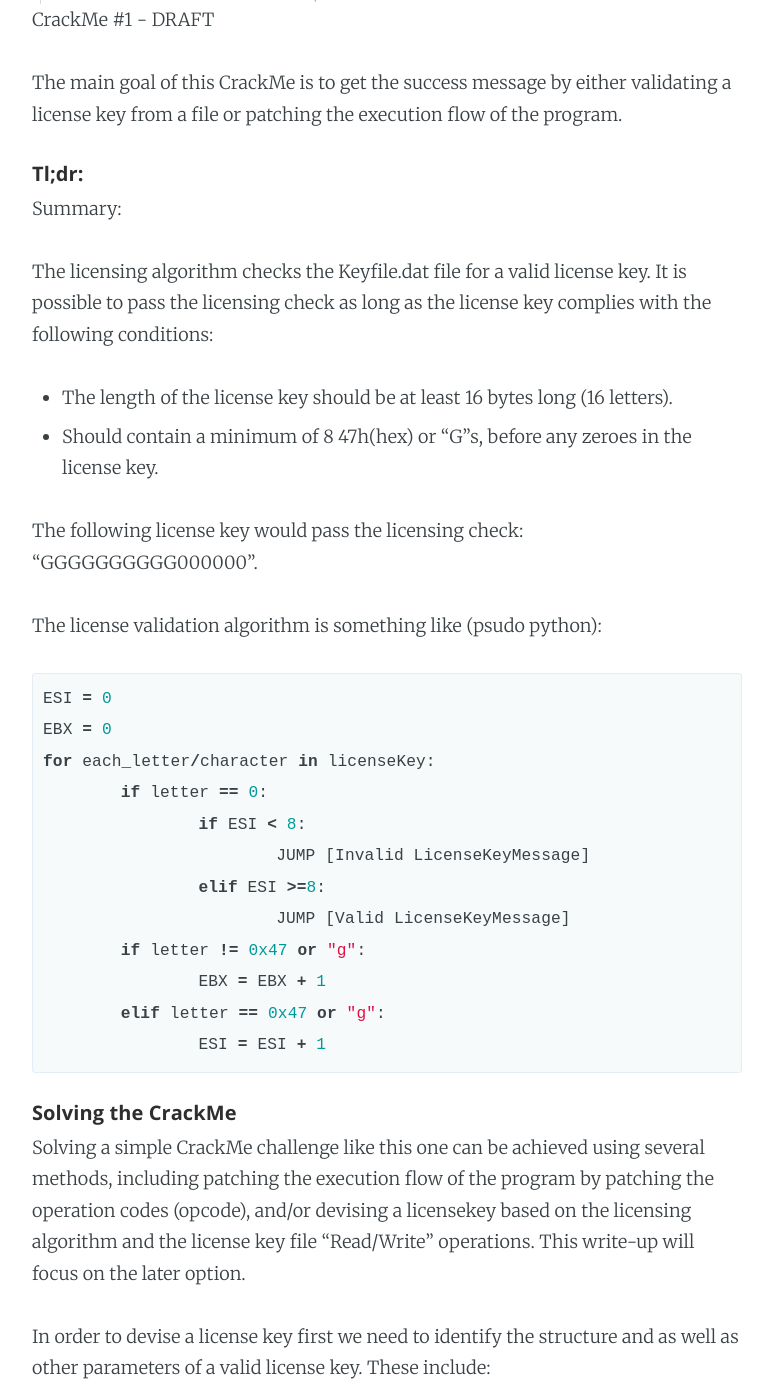
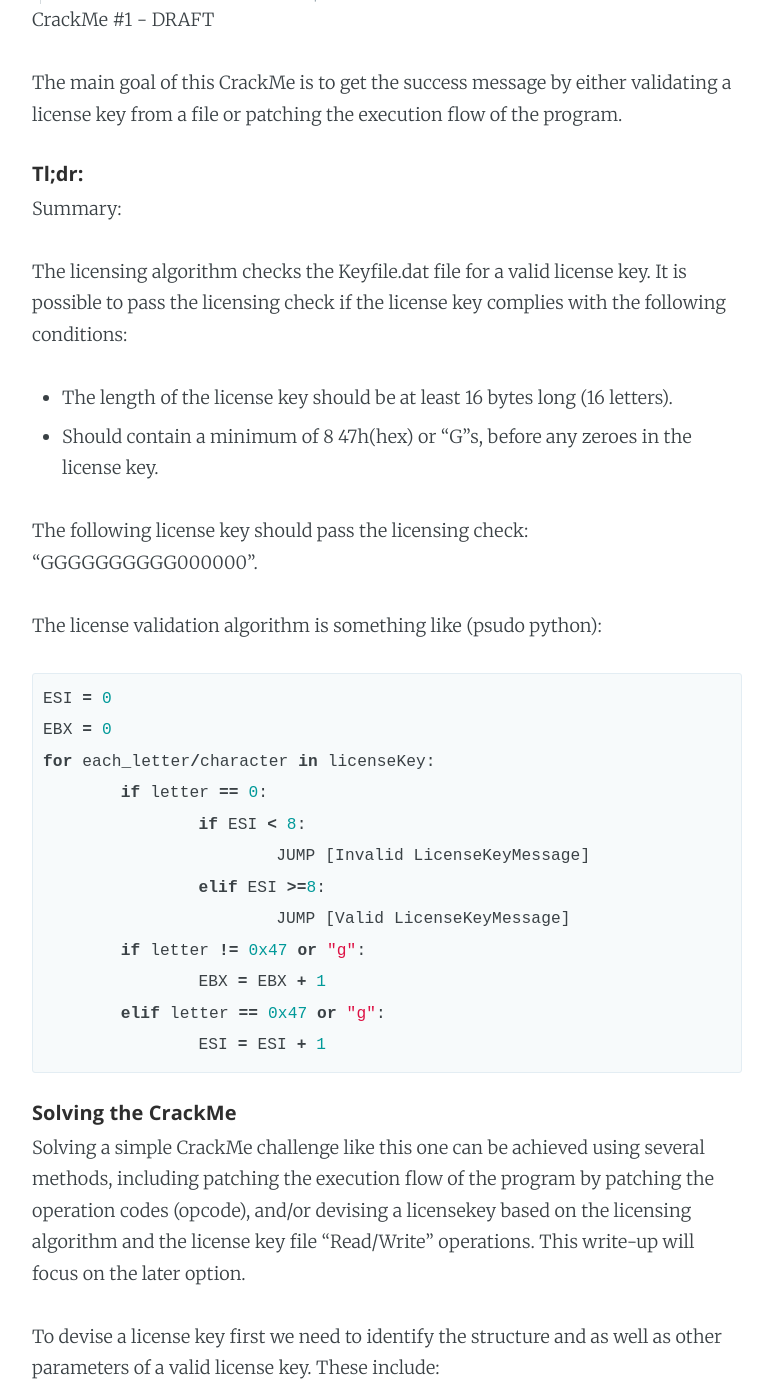
Before and after one commit to KHZ-INTL/blog, a Jekyll site: the page built from _posts/2017-12-17-crackme-writeup-snd-01.markdown, in a window 1280 px wide and 1400 px high, scrolled down 297 px. Shown: the whole window, without its empty margins (253-1026 px from the left). Built offline with Jekyll 4.4.1, drawn with Linux system fonts in a browser that asks for light colours; some of the changed text lies outside the part shown.

Commit message:
grammar1

```diff
--- a/_posts/2017-12-17-crackme-writeup-snd-01.markdown
+++ b/_posts/2017-12-17-crackme-writeup-snd-01.markdown
@@ -13,11 +13,11 @@ The main goal of this CrackMe is to get the success message by either validating
 ##### Tl;dr:
 Summary:
 
-The licensing algorithm checks the Keyfile.dat file for a valid license key. It is possible to pass the licensing check as long as the license key complies with the following conditions:
+The licensing algorithm checks the Keyfile.dat file for a valid license key. It is possible to pass the licensing check if the license key complies with the following conditions:
 + The length of the license key should be at least 16 bytes long (16 letters).
 + Should contain a minimum of 8 47h(hex) or "G"s, before any zeroes in the license key.
 
-The following license key would pass the licensing check: "GGGGGGGGGG000000".
+The following license key should pass the licensing check: "GGGGGGGGGG000000".
 
 The license validation algorithm is something like (psudo python):
 
@@ -39,7 +39,7 @@ for each_letter/character in licenseKey:
 ##### Solving the CrackMe
 Solving a simple CrackMe challenge like this one can be achieved using several methods, including patching the execution flow of the program by patching the operation codes (opcode), and/or devising a licensekey based on the licensing algorithm and the license key file "Read/Write" operations. This write-up will focus on the later option.
 
-In order to devise a license key first we need to identify the structure and as well as other parameters of a valid license key. These include:
+To devise a license key first we need to identify the structure and as well as other parameters of a valid license key. These include:
 + License key length/size
 + Content type: is the license key made up of numbers, letters or both (alphanumeric)
 + if the key is stored in a file, what is the file name?
```
Also changed, not shown: other parts of _posts/2017-12-17-crackme-writeup-snd-01.markdown (+2 -2 lines).
